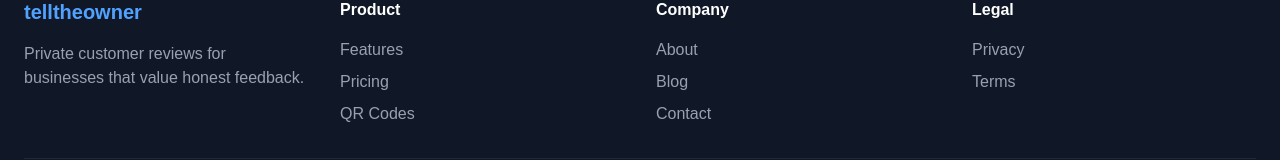
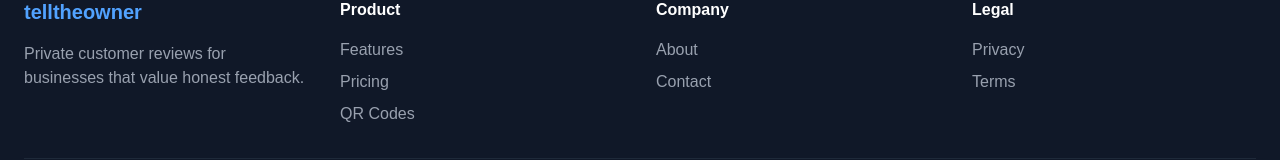
Before and after one commit to vijayst/telltheowner, a Next.js app: page / in a window 1280 px wide. Shown: the part 2699-2859 px from the top of the page. Built offline with nearby package versions, Linux system fonts and the light colour scheme.

Commit message:
remove blog link

```diff
--- a/src/app/page.tsx
+++ b/src/app/page.tsx
@@ -222,7 +222,6 @@
               <h4 className="font-bold mb-4">Company</h4>
               <ul className="space-y-2 text-gray-400">
                 <li><a href="/about" className="hover:text-white transition">About</a></li>
-                <li><a href="#" className="hover:text-white transition">Blog</a></li>
                 <li><a href="#" className="hover:text-white transition">Contact</a></li>
               </ul>
             </div>
```
